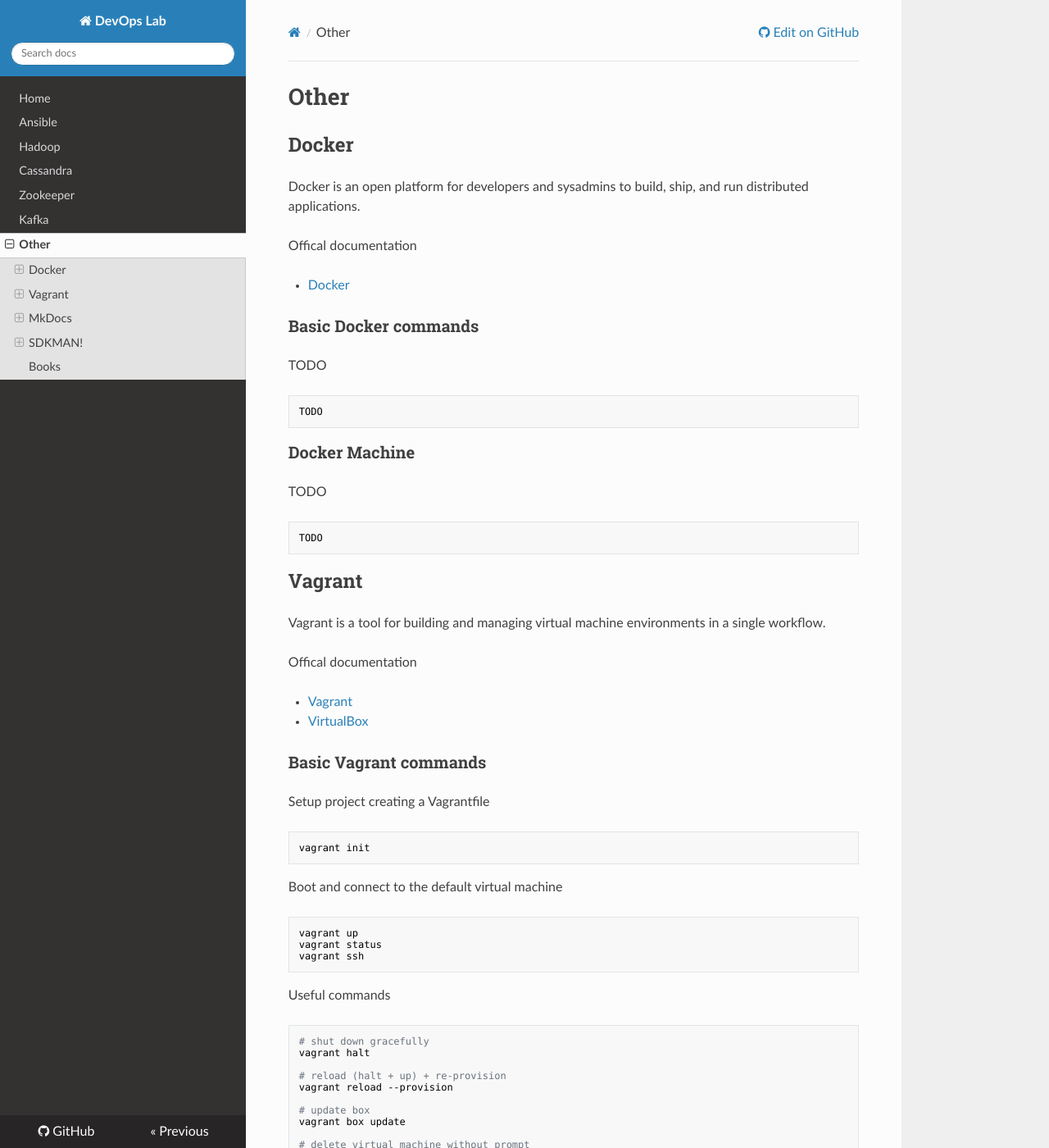
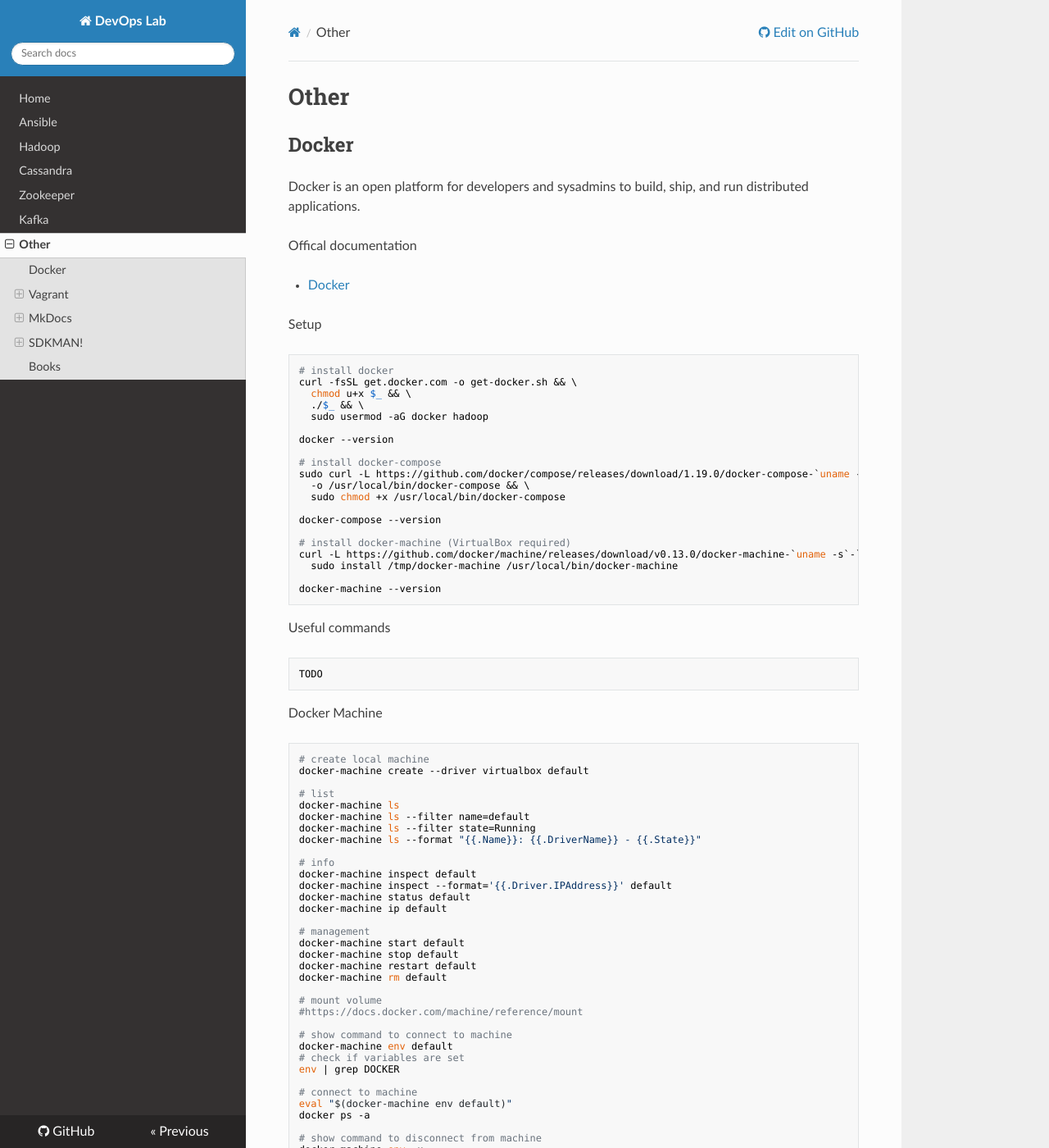
Before and after one commit to niqdev/devops, an MkDocs documentation site: the page built from docs/other.md, in a window 1280 px wide and 1400 px high. Shown: the whole window at 82% size. Built offline with MkDocs 1.6.1, drawn with Linux system fonts in a browser that asks for light colours; nearby versions of some CDN libraries; old or Windows-style settings are respelled for this version of MkDocs; some of the changed text lies outside the part shown.

Commit message:
doc: draft docker machine

````diff
--- a/docs/other.md
+++ b/docs/other.md
@@ -8,18 +8,94 @@ Offical documentation
 
 * [Docker](https://docs.docker.com)
 
-### Basic Docker commands
+Setup
+```bash
+# install docker
+curl -fsSL get.docker.com -o get-docker.sh && \
+  chmod u+x $_ && \
+  ./$_ && \
+  sudo usermod -aG docker hadoop
 
-TODO
+docker --version
+
+# install docker-compose
+sudo curl -L https://github.com/docker/compose/releases/download/1.19.0/docker-compose-`uname -s`-`uname -m` \
+  -o /usr/local/bin/docker-compose && \
+  sudo chmod +x /usr/local/bin/docker-compose
+
+docker-compose --version
+
+# install docker-machine (VirtualBox required)
+curl -L https://github.com/docker/machine/releases/download/v0.13.0/docker-machine-`uname -s`-`uname -m` >/tmp/docker-machine && \
+  sudo install /tmp/docker-machine /usr/local/bin/docker-machine
+
+docker-machine --version
+```
+
+Useful commands
 ```bash
 TODO
 ```
 
-### Docker Machine
+Docker Machine
+```bash
+# create local machine
+docker-machine create --driver virtualbox default
 
-TODO
-```bash
-TODO
+# list
+docker-machine ls
+docker-machine ls --filter name=default
+docker-machine ls --filter state=Running
+docker-machine ls --format "{{.Name}}: {{.DriverName}} - {{.State}}"
+
+# info
+docker-machine inspect default
+docker-machine inspect --format='{{.Driver.IPAddress}}' default
+docker-machine status default
+docker-machine ip default
+
+# management
+docker-machine start default
+docker-machine stop default
+docker-machine restart default
+docker-machine rm default
+
+# mount volume
+#https://docs.docker.com/machine/reference/mount
+
+# show command to connect to machine
+docker-machine env default
+# check if variables are set
+env | grep DOCKER
+
+# connect to machine
+eval "$(docker-machine env default)"
+docker ps -a
+
+# show command to disconnect from machine
+docker-machine env -u
+# unset all
+eval $(docker-machine env -u)
+
+---------- TODO review example
+
+# access
+docker-machine ssh default
+# execute command and exit
+docker-machine ssh default uptime
+
+docker-machine scp -r /FROM default:/TO
+
+# example nginx
+docker run -d -p 8000:80 nginx
+# tunnel to forward port 8080
+docker-machine ssh default -L 8080:localhost:8080
+
+# from another shell
+curl $(docker-machine ip default):8000
+
+# disable error crash reporting
+mkdir -p ~/.docker/machine && touch ~/.docker/machine/no-error-report
 ```
 
 ## Vagrant
````
